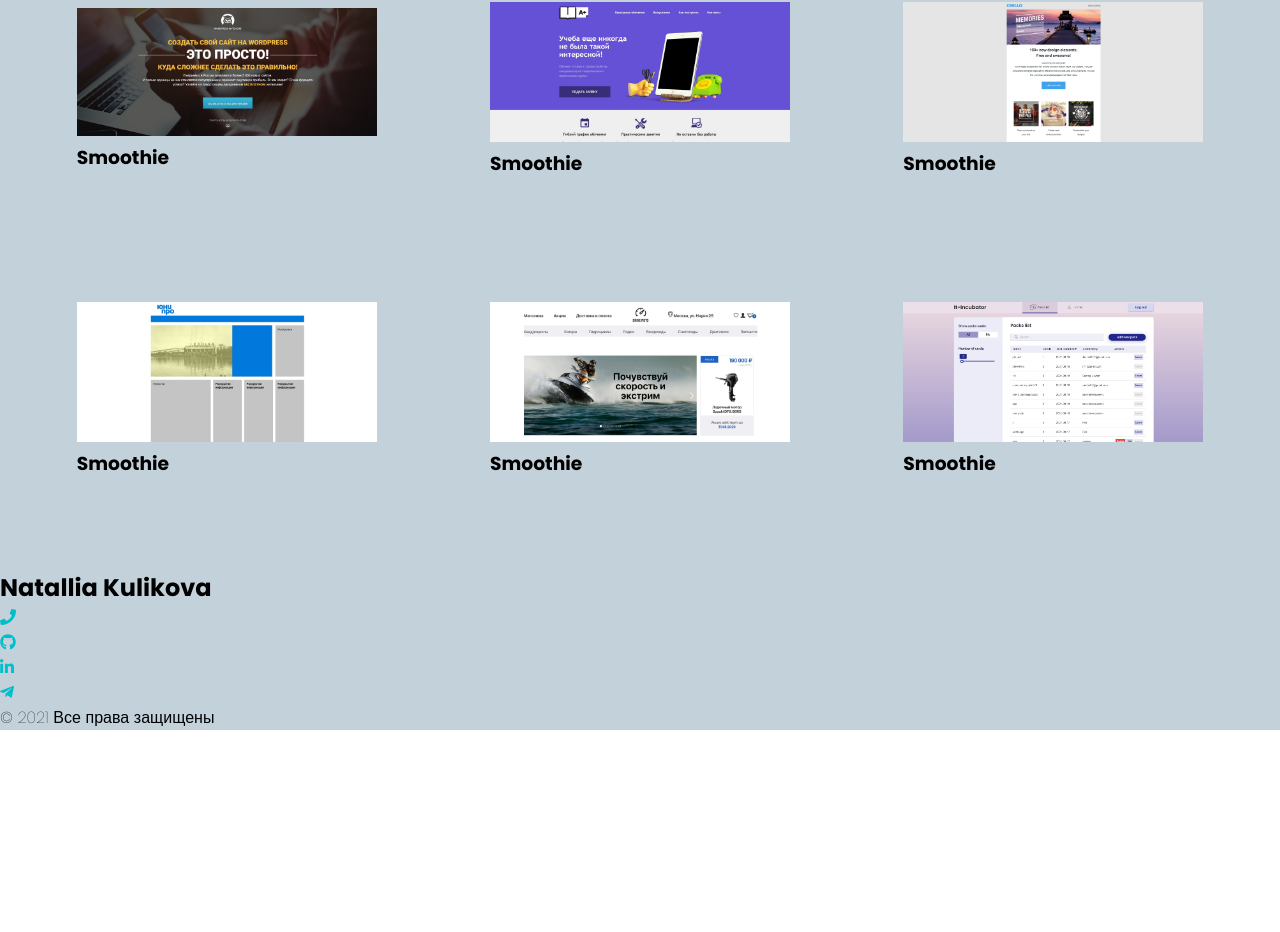
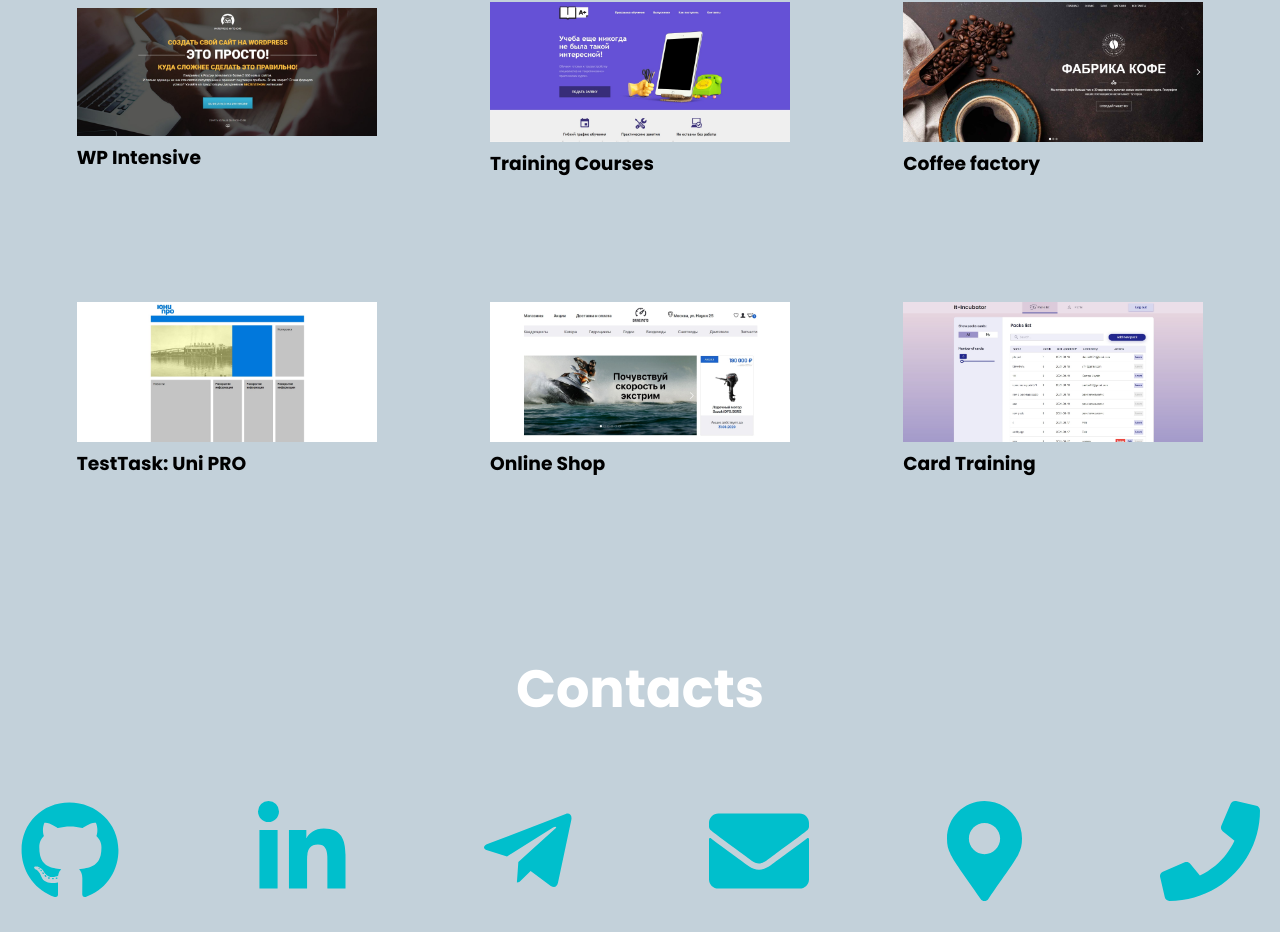
Before and after one commit to Knakna/portfolio, a React (Create React App) app: page / in a window 1280 px wide. Shown: the part 2957-3889 px from the top of the page. Before the commit the page ends 3687 px from the top, so only its background shows below. Built offline with nearby package versions, Linux system fonts and the light colour scheme.

Commit message:
add  new social icon

```diff
--- a/src/components/footer/Footer.jsx
+++ b/src/components/footer/Footer.jsx
@@ -1,11 +1,13 @@
 import React from 'react';
-import styles from './Footer.module.scss';
+import s from './Footer.module.scss';
 import {Link} from "./link/Link";
 import {FontAwesomeIcon} from '@fortawesome/react-fontawesome'
 import {faPhone} from '@fortawesome/free-solid-svg-icons'
+import {faMapMarkerAlt} from '@fortawesome/free-solid-svg-icons'
 import {faGithub} from '@fortawesome/free-brands-svg-icons'
 import {faLinkedinIn} from '@fortawesome/free-brands-svg-icons'
 import {faTelegramPlane} from '@fortawesome/free-brands-svg-icons'
+import {faEnvelope} from '@fortawesome/free-solid-svg-icons'
 // import {Fade} from "react-reveal";
 
 
@@ -15,12 +17,12 @@ export const Footer = () => {
     const github = <FontAwesomeIcon icon={faGithub}/>;
     const linkedin = <FontAwesomeIcon icon={faLinkedinIn}/>;
     const telegram = <FontAwesomeIcon icon={faTelegramPlane}/>;
+    const email = <FontAwesomeIcon icon={faEnvelope}/>;
+    const location = <FontAwesomeIcon icon={faMapMarkerAlt}/>;
+
 
     const links = [
-        {
-            icon: phone,
-            link: ""
-        },
+
         {
             icon: github,
             link: ""
@@ -33,23 +35,35 @@ export const Footer = () => {
             icon: telegram,
             link: ""
         },
+        {
+            icon: email,
+            link: ""
+        },
+        {
+            icon: location,
+            link: ""
+        },
+        {
+            icon: phone,
+            link: ""
+        },
     ]
 
 
     return (
-        <div className={styles.footer}>
-            <div className={styles.container}>
+        <div className={s.footer}>
+            <div className={s.container}>
                 {/*<Fade clear>*/}
-                    <div className={styles.footerTitle}>
-                        <h2>Natallia Kulikova</h2>
+                    <div className={s.title}>
+                        <h2>Contacts</h2>
                     </div>
-                    <div className={styles.myLinks}>
+                    <div className={s.myLinks}>
                         {links.map((link, index) => {
                             return <Link key={index} link={link}/>
                         })}
                     </div>
-                    <div className={styles.copyright}>
-                        <p>© 2021 Все права защищены </p>
+                    <div className={s.copyright}>
+                        <p>© 2021 All Rights Reserved </p>
                     </div>
                 {/*</Fade>*/}
             </div>
--- a/src/components/footer/Footer.module.scss
+++ b/src/components/footer/Footer.module.scss
@@ -1,2 +1,29 @@
 @import "./src/assets/styles/mixins";
 @import "./src/assets/styles/variebles";
+
+
+.footer {
+  padding: 80px 0;
+  background-color: $primaryBg;
+}
+
+
+.container {
+  @extend %container;
+}
+
+.title {
+  margin-bottom: 50px;
+
+  font-size: 35px;
+  text-align: center;
+  color: #fff;
+}
+
+.myLinks {
+  @include flex();
+}
+
+.copyright {
+  text-align: center;
+}
--- a/src/components/footer/link/Link.module.scss
+++ b/src/components/footer/link/Link.module.scss
@@ -1,7 +1,20 @@
 @import "./src/assets/styles/mixins";
 @import "./src/assets/styles/variebles";
 
+.linkWrapper {
+  //font-size: 100px;
+
+}
 
 .link {
   color: $primaryDark;
+  font-size: 100px;
+
+
 }
+//
+//svg {
+//  width: 60px;
+//    height: 60px;
+//  font-size: 100px;
+//}
--- a/src/components/projects/Projects.jsx
+++ b/src/components/projects/Projects.jsx
@@ -17,77 +17,77 @@ import work12 from "../../assets/images/projects/work-12.jpg"
 
 const projects = [
     {
-        title: "Smoothie",
+        title: "Dream House",
         description: "",
         image: work1,
-        link: ""
+        link: "https://knakna.github.io/houseWP/"
 
     },
     {
         title: "Smoothie",
         description: "",
         image: work2,
-        link: ""
+        link: "https://knakna.github.io/Smoothie/"
     },
     {
-        title: "Smoothie",
+        title: "New Providence",
         description: "",
         image: work3,
-        link: ""
+        link: "https://knakna.github.io/NewProvidence"
     },
     {
-        title: "Smoothie",
+        title: "E-mail",
         description: "",
         image: work4,
-        link: ""
+        link: "https://knakna.github.io/e-mail/"
     },
     {
-        title: "Smoothie",
+        title: "Hely Fly",
         description: "",
         image: work5,
-        link: ""
+        link: "https://knakna.github.io/Helyfly/"
     },
     {
-        title: "Smoothie",
+        title: "Thrive Talk",
         description: "",
         image: work6,
-        link: ""
+        link: "https://knakna.github.io/ThriveTalk/"
     },
     {
-        title: "Smoothie",
+        title: "WP Intensive",
         description: "",
         image: work7,
-        link: ""
+        link: "https://knakna.github.io/wordpress/"
     },
     {
-        title: "Smoothie",
+        title: "Training Courses",
         description: "",
         image: work8,
-        link: ""
+        link: "https://knakna.github.io/openedu_courses/"
     },
     {
-        title: "Smoothie",
+        title: "Coffee factory",
         description: "",
         image: work9,
-        link: ""
+        link: "https://knakna.github.io/Coffee_webflow/\n"
     },
     {
-        title: "Smoothie",
+        title: "TestTask: Uni PRO",
         description: "",
         image: work10,
-        link: ""
+        link: "https://knakna.github.io/testTaskUniPRO/\n"
     },
     {
-        title: "Smoothie",
+        title: "Online Shop",
         description: "",
         image: work11,
         link: ""
     },
     {
-        title: "Smoothie",
+        title: "Card Training",
         description: "",
         image: work12,
-        link: ""
+        link: "https://fuza322.github.io/it-incubator-friday-project/"
     },
 
 ]
--- a/src/components/skills/skill/Skill.module.scss
+++ b/src/components/skills/skill/Skill.module.scss
@@ -2,9 +2,6 @@
 @import "./src/assets/styles/variebles";
 
 
-.skillWrapper {
-  //background-color: $primaryBg;
-}
 
 .inner {
   @include flex(row, center, center);
```
Also changed, not shown: src/assets/images/projects/work-4.jpg, src/assets/images/projects/work-9.jpg.
